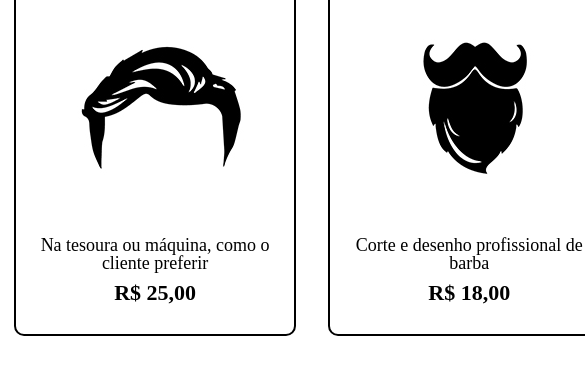
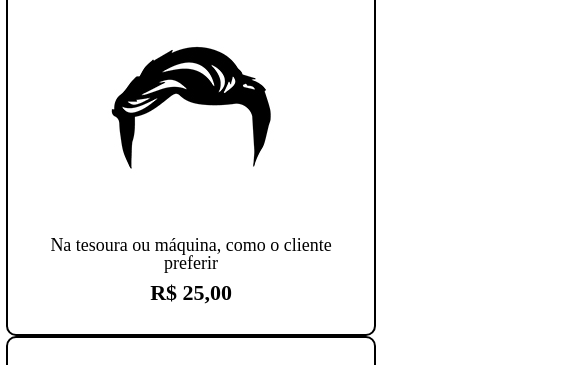
Before and after one commit to luisfelipe-tec/Barbearia-Alura, a plain HTML site: page produtos.html in a window 390 px wide. Shown: the part 404-769 px from the top of the page, 585 px wide, since content can reach past the window. Drawn offline with Linux system fonts and the light colour scheme.

Commit message:
working on the responsiveness of the products and contacts page

```diff
--- a/produtos.html
+++ b/produtos.html
@@ -3,6 +3,7 @@
 <html lang="pt-br">
   <head>
     <meta charset="UTF-8" />
+    <meta name ="viewport" content="width=device-width">
     <title>Produtos - Barbearia Alura</title>
     <link rel="stylesheet" href="style.css" />
     <link rel="stylesheet" href="reset.css" />
@@ -12,7 +13,6 @@
     <header>
       <div class="caixa">
         <h1><img src="imagens\logo.png" /></h1>
-
         <nav>
           <ul>
             <li><a href="index.html">Home</a></li>
--- a/style.css
+++ b/style.css
@@ -80,23 +80,7 @@ nav a:hover {
   font-weight: bold;
   margin-top: 10px;
 }
-
-footer {
-  text-align: center;
-  background: url("imagens/bg.jpg");
-  padding: 40px 0;
-}
-
-.copyright {
-  color: #ffffff;
-  font-size: 13px;
-  margin: 20px 0 0;
-}
-
-main {
-
-}
-
+/*CSS página contato*/
 form {
   margin: 40px 0;
 }
@@ -151,6 +135,18 @@ td,
 th {
   border: 1px solid;
   padding: 15px 8px;
+}
+
+footer {
+  text-align: center;
+  background: url("imagens/bg.jpg");
+  padding: 40px 0;
+}
+
+.copyright {
+  color: #ffffff;
+  font-size: 13px;
+  margin: 20px 0 0;
 }
 
 /*css da página inicial*/
@@ -257,15 +253,22 @@ th {
     width: auto;
 
   }
+
   h1{
     text-align: center;
+
 
   }
   nav{
     position: static;
 
+
   }
-  .lista-beneficios, .imagembeneficios{
-    width: 100%;
+  .produtos li{
+    width: 95vw;
   }
+  .lista-beneficios, .imagembeneficios,  .produtos{
+    width: 100vw;
+  }
+
 }
```
Also changed, not shown: contato.html (+1 -0 lines).
